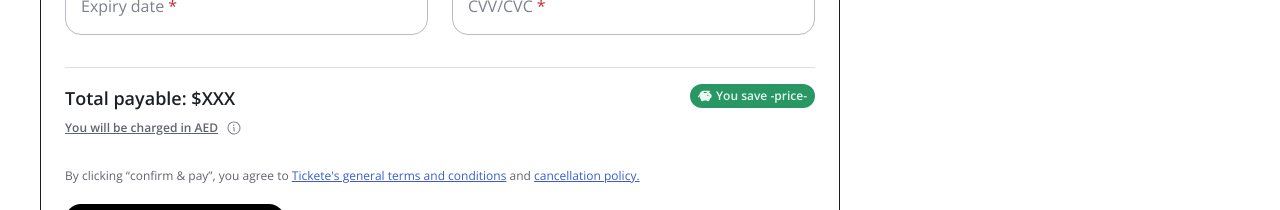
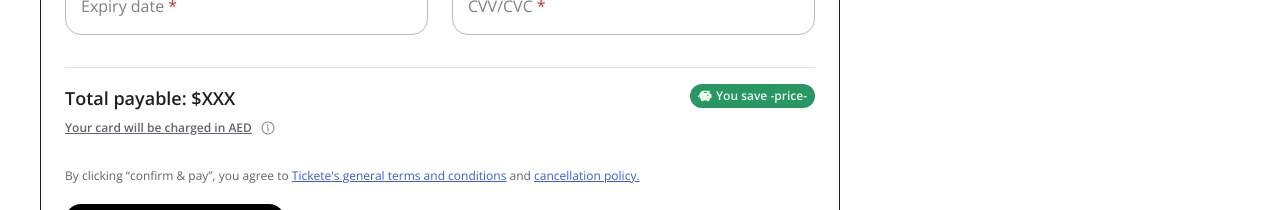
Before and after one commit to AbhishekkGautam/checkout-page-ui, a Next.js app: page / in a window 1280 px wide. Shown: the part 1620-1830 px from the top of the page. Built offline with nearby package versions, Linux system fonts and the light colour scheme.

Commit message:
fix typos

```diff
--- a/components/PaymentCardsOption.jsx
+++ b/components/PaymentCardsOption.jsx
@@ -96,7 +96,7 @@ const PaymentCardsOption = () => {
                 </h1>
                 <div className="flex items-center gap-2">
                   <span className="text-xs font-semibold text-greySecondary underline">
-                    You will be charged in AED{' '}
+                    Your card will be charged in AED{' '}
                   </span>
                   <Info />
                 </div>
```
